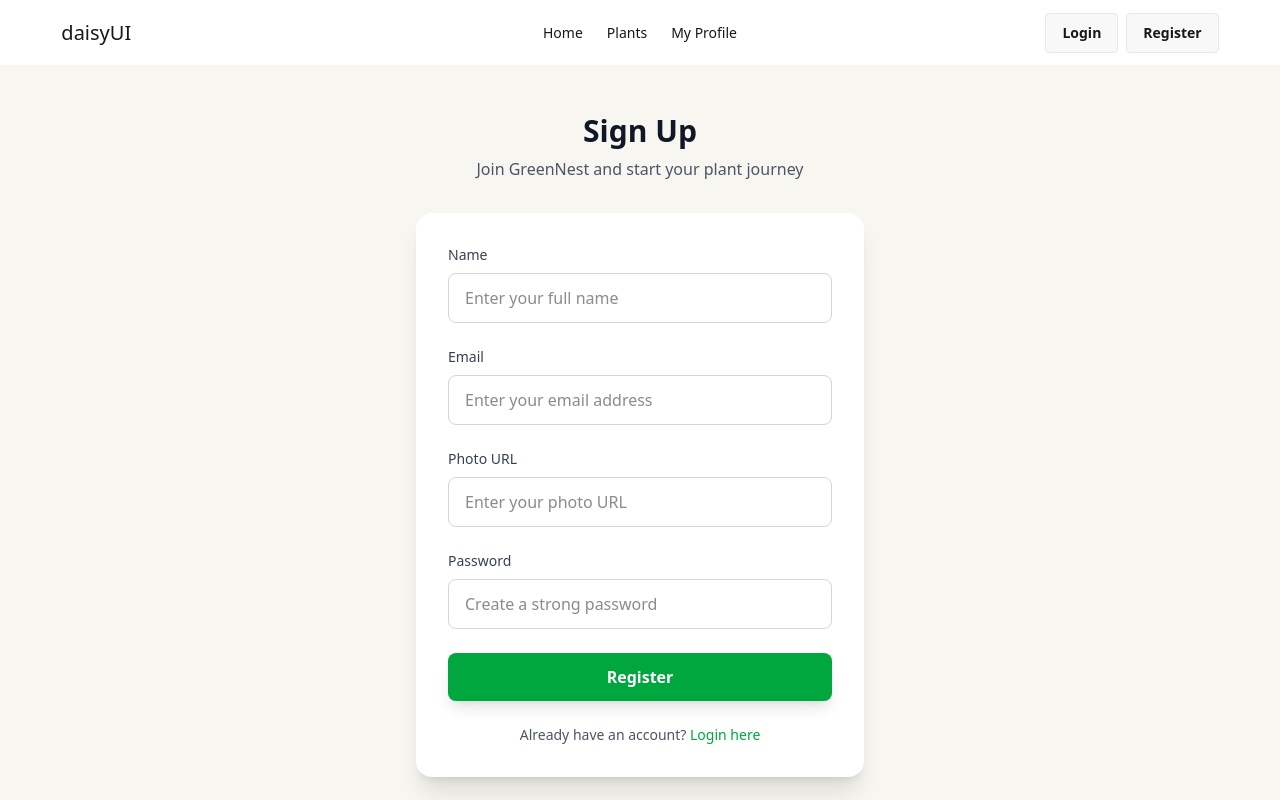
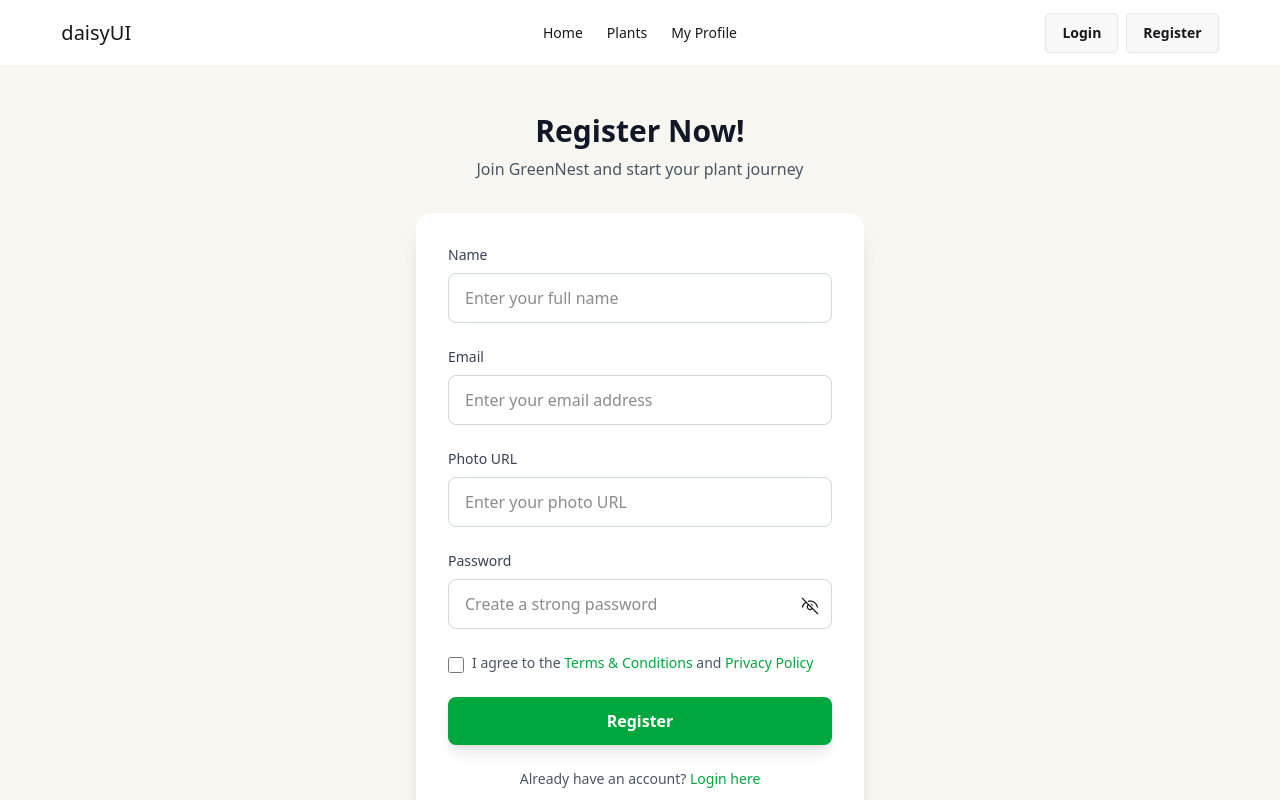
Before and after one commit to siddiquesakib/Plant-Care, a React (Vite) app: page /auth/register in a window 1280 px wide. Shown: the top 800 px of the page. Built offline with nearby package versions, Linux system fonts and the light colour scheme.

Commit message:
setup register form

```diff
--- a/package.json
+++ b/package.json
@@ -15,7 +15,9 @@
     "lucide-react": "^0.546.0",
     "react": "^19.1.1",
     "react-dom": "^19.1.1",
+    "react-icons": "^5.5.0",
     "react-router": "^7.9.4",
+    "react-toastify": "^11.0.5",
     "tailwindcss": "^4.1.15"
   },
   "devDependencies": {
--- a/src/Layouts/AuthLayout.jsx
+++ b/src/Layouts/AuthLayout.jsx
@@ -1,12 +1,14 @@
 import React from "react";
 import Navbar from "../Component/Navbar";
 import { Outlet } from "react-router";
+import Footer from "../Component/Footer";
 
 const AuthLayout = () => {
   return (
     <div>
       <Navbar></Navbar>
       <Outlet></Outlet>
+      <Footer />
     </div>
   );
 };
--- a/src/Pages/LogIn.jsx
+++ b/src/Pages/LogIn.jsx
@@ -1,13 +1,18 @@
-import React from "react";
+import React, { useState } from "react";
 import { Link } from "react-router";
+import { VscEye, VscEyeClosed } from "react-icons/vsc";
 
 const LogIn = () => {
+  const [show, setShow] = useState(false);
+
   return (
     <div className="min-h-screen bg-[#f7f6f1]">
       <div className="flex items-center justify-center py-12 px-4 sm:px-6 lg:px-8">
         <div className="max-w-md w-full">
           <div className="text-center mb-8">
-            <h2 className="text-3xl font-bold text-gray-900 mb-2">Login</h2>
+            <h2 className="text-3xl font-bold text-gray-900 mb-2">
+              Login Now!
+            </h2>
             <p className="text-gray-600">Welcome back to GreenNest</p>
           </div>
 
@@ -25,16 +30,22 @@ const LogIn = () => {
                 />
               </div>
 
-              <div>
+              <div className="relative">
                 <label className="block text-sm font-medium text-gray-700 mb-2">
                   Password
                 </label>
                 <input
-                  type="password"
+                  type={show ? "text" : "password"}
                   name="password"
                   placeholder="Enter your password"
                   className="w-full px-4 py-3 border border-gray-300 rounded-lg focus:ring-2 focus:ring-green-500 focus:border-transparent outline-none transition"
                 />
+                <span
+                  onClick={() => setShow(!show)}
+                  className="absolute right-[13px] top-[45px] cursor-pointer z-50"
+                >
+                  {show ? <VscEye size={20} /> : <VscEyeClosed size={20} />}
+                </span>
               </div>
 
               <div className="text-right">
--- a/src/Pages/Register.jsx
+++ b/src/Pages/Register.jsx
@@ -1,21 +1,56 @@
-import React from "react";
+import React, { useState } from "react";
 import { Leaf } from "lucide-react";
 import { Link } from "react-router";
+import { createUserWithEmailAndPassword } from "firebase/auth";
+import { auth } from "../firebase/firebase.config";
+import { toast } from "react-toastify";
+import { VscEye, VscEyeClosed } from "react-icons/vsc";
 
 const Register = () => {
+  const [show, setShow] = useState(false);
+
+  const handleRegister = (e) => {
+    e.preventDefault();
+    const name = e.target.name.value;
+    const email = e.target.email.value;
+    const password = e.target.password.value;
+    console.log(email, password, name);
+
+    const passCheck = /^(?=.*[A-Z])(?=.*[a-z]).{6,}$/;
+    if (!passCheck.test(password)) {
+      toast.error(
+        "Password must have 1 uppercase, 1 lowercase, and be at least 6 chars long."
+      );
+      return;
+    }
+
+    createUserWithEmailAndPassword(auth, email, password)
+      .then((res) => {
+        console.log(res);
+        toast.success("registered");
+      })
+      .catch((error) => {
+        console.log(error);
+        const errorMessage = error.message;
+        toast(errorMessage);
+      });
+  };
+
   return (
     <div className="min-h-screen bg-[#f7f6f1]">
       <div className="flex items-center justify-center py-12 px-4 sm:px-6 lg:px-8">
         <div className="max-w-md w-full">
           <div className="text-center mb-8">
-            <h2 className="text-3xl font-bold text-gray-900 mb-2">Sign Up</h2>
+            <h2 className="text-3xl font-bold text-gray-900 mb-2">
+              Register Now!
+            </h2>
             <p className="text-gray-600">
               Join GreenNest and start your plant journey
             </p>
           </div>
 
           <div className="bg-white rounded-2xl shadow-xl p-8">
-            <form className="space-y-6">
+            <form onSubmit={handleRegister} className="space-y-6">
               {/* Name */}
               <div>
                 <label className="block text-sm font-medium text-gray-700 mb-2">
@@ -24,6 +59,7 @@ const Register = () => {
                 <input
                   type="text"
                   name="name"
+                  required
                   placeholder="Enter your full name"
                   className="w-full px-4 py-3 border border-gray-300 rounded-lg focus:ring-2 focus:ring-green-500 focus:border-transparent outline-none transition"
                 />
@@ -36,6 +72,7 @@ const Register = () => {
                 </label>
                 <input
                   type="email"
+                  required
                   name="email"
                   placeholder="Enter your email address"
                   className="w-full px-4 py-3 border border-gray-300 rounded-lg focus:ring-2 focus:ring-green-500 focus:border-transparent outline-none transition"
@@ -49,6 +86,7 @@ const Register = () => {
                 </label>
                 <input
                   type="url"
+                  required
                   name="photo"
                   placeholder="Enter your photo URL"
                   className="w-full px-4 py-3 border border-gray-300 rounded-lg focus:ring-2 focus:ring-green-500 focus:border-transparent outline-none transition"
@@ -56,16 +94,41 @@ const Register = () => {
               </div>
 
               {/* Password */}
-              <div>
+              <div className="relative">
                 <label className="block text-sm font-medium text-gray-700 mb-2">
                   Password
                 </label>
                 <input
-                  type="password"
+                  type={show ? "text" : "password"}
+                  required
                   name="password"
                   placeholder="Create a strong password"
                   className="w-full px-4 py-3 border border-gray-300 rounded-lg focus:ring-2 focus:ring-green-500 focus:border-transparent outline-none transition"
                 />
+                <span
+                  onClick={() => setShow(!show)}
+                  className="absolute right-[12px] top-[45px] cursor-pointer z-50"
+                >
+                  {show ? <VscEye size={20} /> : <VscEyeClosed size={20} />}
+                </span>
+              </div>
+
+              <div className="flex items-start">
+                <input
+                  type="checkbox"
+                  required
+                  className="mt-1 h-4 w-4 text-green-600 focus:ring-green-500 border-gray-300 rounded"
+                />
+                <label className="ml-2 text-sm text-gray-600">
+                  I agree to the{" "}
+                  <Link className="text-green-600 hover:text-green-700 font-medium">
+                    Terms & Conditions
+                  </Link>{" "}
+                  and{" "}
+                  <Link className="text-green-600 hover:text-green-700 font-medium">
+                    Privacy Policy
+                  </Link>
+                </label>
               </div>
 
               <button
--- a/src/main.jsx
+++ b/src/main.jsx
@@ -4,9 +4,11 @@ import "./index.css";
 import App from "./App.jsx";
 import { RouterProvider } from "react-router";
 import { router } from "./Routes/Router.jsx";
+import { ToastContainer } from "react-toastify";
 
 createRoot(document.getElementById("root")).render(
   <StrictMode>
     <RouterProvider router={router}></RouterProvider>
+    <ToastContainer />
   </StrictMode>
 );
```
Also changed, not shown: 1 other file (tests, documents, lock files or other folders).
